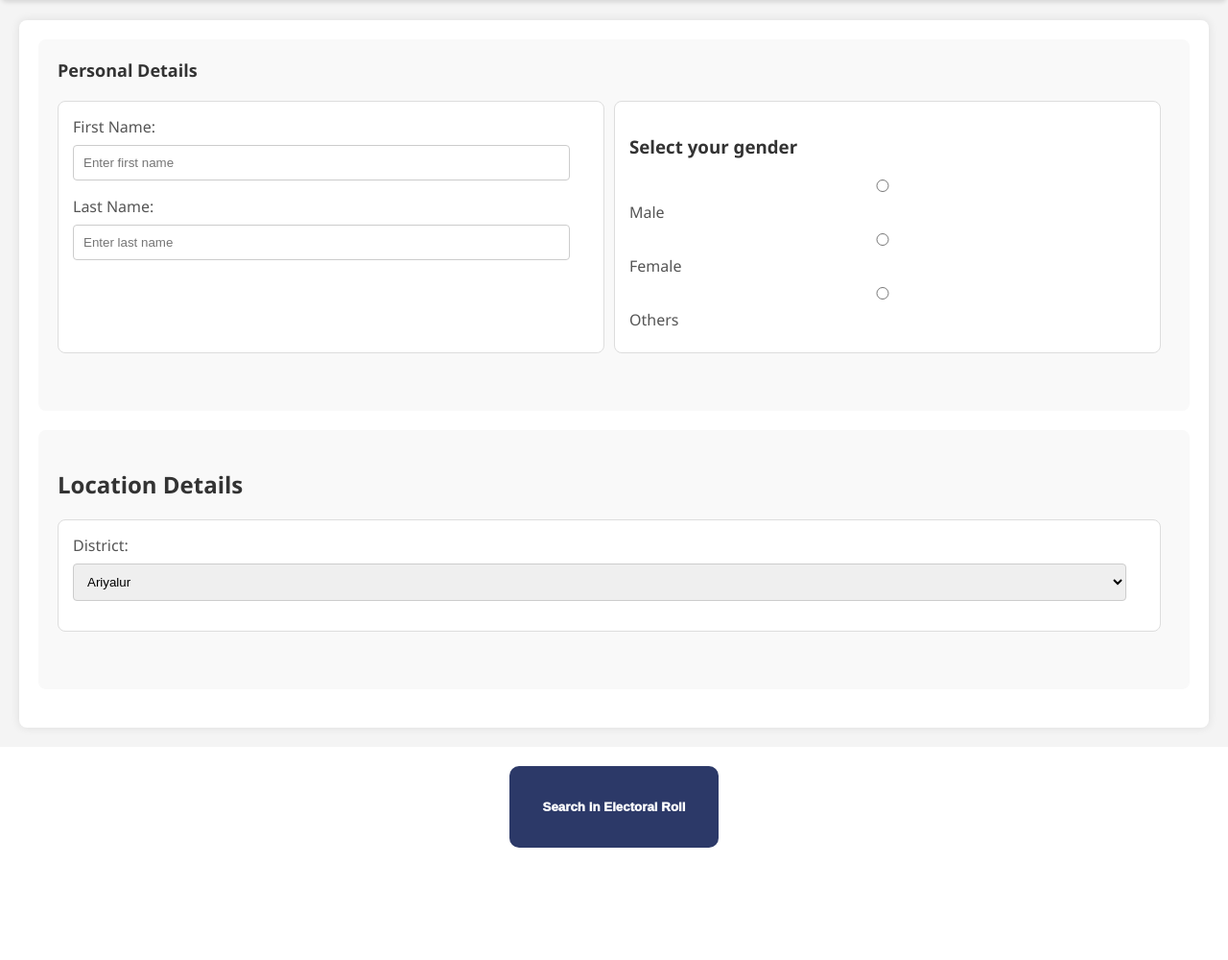
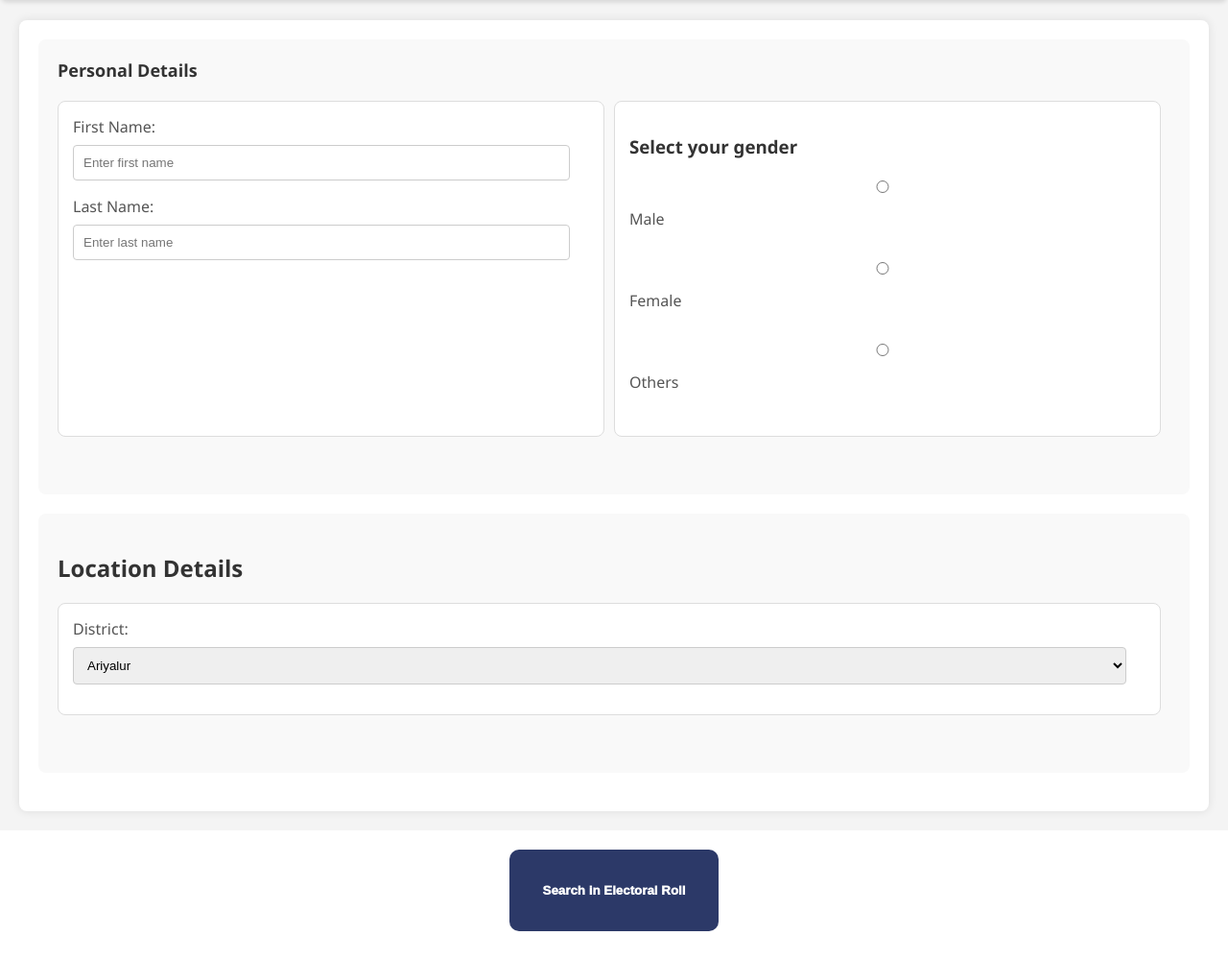
Before and after one commit to kesav25155/election_commission_tn_unofficial, a PHP site: page /search.php in a window 1280 px wide. Shown: the part 300-1300 px from the top of the page at 96% size. Before the commit the page ends 1183 px from the top, so only its background shows below. Run offline with PHP 8.4, Linux system fonts and the light colour scheme; some libraries are stand-ins or nearby versions.

Commit message:
Update search.php

```diff
--- a/search.php
+++ b/search.php
@@ -91,17 +91,6 @@
             flex: 1;
         }
 
-.gender-radio {
-    display: flex;
-    flex-wrap: wrap;
-    align-items: center;
-    justify-content: flex-start; /* Align items to the start */
-}
-
-.gender-radio input[type="radio"] {
-    margin-right: 5px;
-    margin-bottom: 10px; /* Add space between each radio button */
-}
 
 
         button {
```
